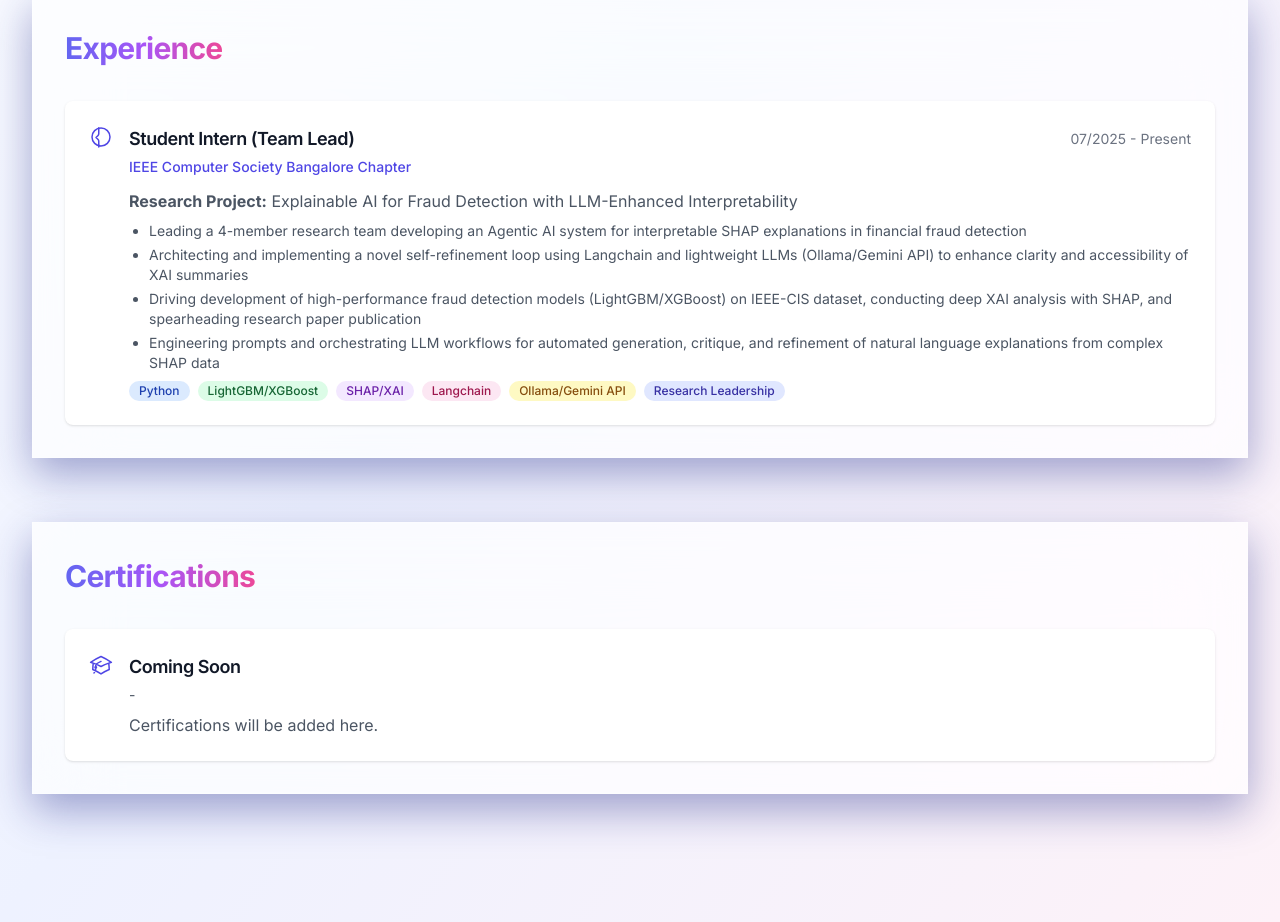
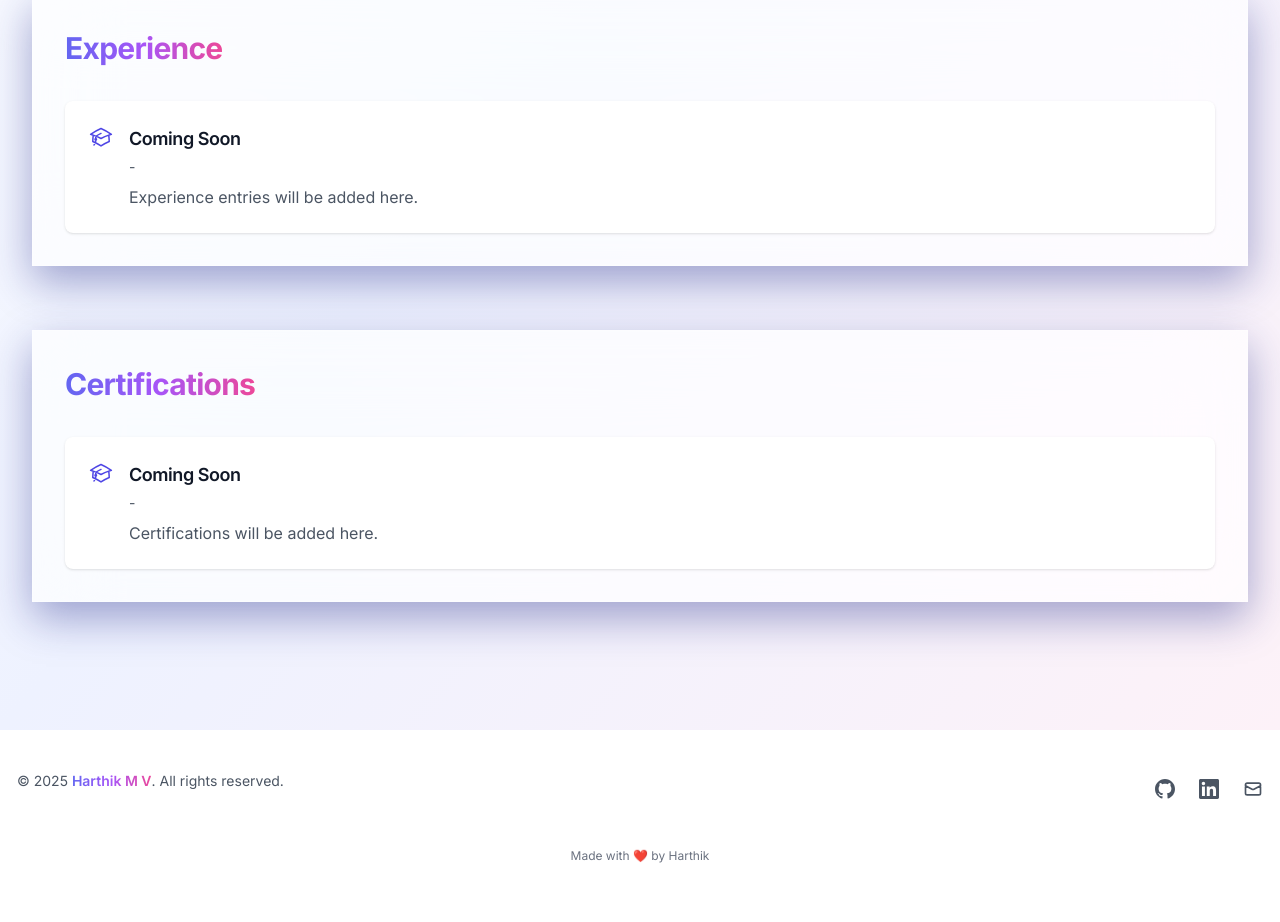
Before and after one commit to Harthik777/portfolio-website, a Next.js app: page /resume in a window 1280 px wide. Shown: the part 860-1782 px from the top of the page. After the commit the page ends 1757 px from the top, so only its background shows below. Built offline with nearby package versions, Linux system fonts and the light colour scheme.

Commit message:
Update portfolio: Remove fraud detection internship from resume and add new stock market volatility publication

```diff
--- a/src/app/projects/page.tsx
+++ b/src/app/projects/page.tsx
@@ -57,7 +57,7 @@ const projects = [
     title:
       'A Machine Learning Framework for Data-Scarce Regression using SMOGN with Joint Hyperparameter Optimization: A Case Study with Cricket Performance Prediction',
     description:
-      'Manuscript Draft Completed, Submitted for Review. This research focuses on applying SMOGN for data augmentation in regression tasks within data-scarce sports analytics, specifically cricket performance prediction, to enhance model accuracy and reliability.',
+      'Accepted for Presentation at IEEE TENCON 2025 (Malaysia, October 2025). This research focuses on applying SMOGN for data augmentation in regression tasks within data-scarce sports analytics, specifically cricket performance prediction, to enhance model accuracy and reliability.',
     tags: [
       'Publication',
       'SMOGN',
--- a/src/app/publications/page.tsx
+++ b/src/app/publications/page.tsx
@@ -1,6 +1,15 @@
 import Link from 'next/link';
 
 const publications = [
+  {
+    title:
+      'Performance Degradation of Machine Learning Models Under Market Volatility: An Inter-Day Stock Trend Comparison',
+    description:
+      'Investigated the performance degradation of machine learning models for stock trend prediction during periods of high market volatility, using inter-day data from 2015-2024. Evaluated and compared the performance of Long Short-Term Memory (LSTM), Dense Neural Networks (DNN), and Gradient Boosting Classifiers (GBC) on both stable and volatile stocks.',
+    status: 'Manuscript Completed and Submitted for Review at IEEE INDICON 2025',
+    link: 'https://drive.google.com/file/d/1PFSfZOt-o_5JtD59ij36Xl4SRr8nbL_6/view?usp=sharing',
+    date: '05/2025 - 08/2025',
+  },
   {
     title:
       'A Machine Learning Framework for Data-Scarce Regression using SMOGN with Joint Hyperparameter Optimization: A Case Study with Cricket Performance Prediction',
--- a/src/app/resume/page.tsx
+++ b/src/app/resume/page.tsx
@@ -92,53 +92,20 @@ export default function Resume() {
                         <path
                           strokeLinecap="round"
                           strokeLinejoin="round"
-                          d="M9.75 3.104v5.714a2.25 2.25 0 01-.659 1.591L7 12.5l2.091 2.091a2.25 2.25 0 01.659 1.591v5.714M21 12a9 9 0 11-18 0 9 9 0 0118 0z"
+                          d="M4.26 10.147a60.436 60.436 0 00-.491 6.347A48.627 48.627 0 0112 20.904a48.627 48.627 0 018.232-4.41 60.46 60.46 0 00-.491-6.347m-15.482 0a50.57 50.57 0 00-2.658-.813A59.905 59.905 0 0112 3.493a59.902 59.902 0 0110.399 5.84c-.896.248-1.783.52-2.658.814m-15.482 0A50.697 50.697 0 0112 13.489a50.702 50.702 0 017.74-3.342M6.75 15a.75.75 0 100-1.5.75.75 0 000 1.5zm0 0v-3.675A55.378 55.378 0 0112 8.443m-7.007 11.55A5.981 5.981 0 006.75 15.75v-1.5"
                         />
                       </svg>
                     </div>
-                    <div className="ml-4 flex-1">
-                      <div className="flex flex-col sm:flex-row sm:items-center sm:justify-between">
-                        <h4 className="text-lg font-semibold text-gray-900 dark:text-white">
-                          Student Intern (Team Lead)
-                        </h4>
-                        <span className="mt-1 text-sm text-gray-500 dark:text-gray-400 sm:mt-0">
-                          07/2025 - Present
-                        </span>
-                      </div>
-                      <p className="mt-1 text-sm font-medium text-indigo-600 dark:text-indigo-400">
-                        IEEE Computer Society Bangalore Chapter
+                    <div className="ml-4">
+                      <h4 className="text-lg font-semibold text-gray-900 dark:text-white">
+                        Coming Soon
+                      </h4>
+                      <p className="mt-1 text-sm text-gray-600 dark:text-gray-300">
+                        -
                       </p>
-                      <div className="mt-3 space-y-2">
-                        <p className="text-gray-600 dark:text-gray-300">
-                          <strong>Research Project:</strong> Explainable AI for Fraud Detection with LLM-Enhanced Interpretability
-                        </p>
-                        <ul className="list-disc space-y-1 pl-5 text-sm text-gray-600 dark:text-gray-300">
-                          <li>Leading a 4-member research team developing an Agentic AI system for interpretable SHAP explanations in financial fraud detection</li>
-                          <li>Architecting and implementing a novel self-refinement loop using Langchain and lightweight LLMs (Ollama/Gemini API) to enhance clarity and accessibility of XAI summaries</li>
-                          <li>Driving development of high-performance fraud detection models (LightGBM/XGBoost) on IEEE-CIS dataset, conducting deep XAI analysis with SHAP, and spearheading research paper publication</li>
-                          <li>Engineering prompts and orchestrating LLM workflows for automated generation, critique, and refinement of natural language explanations from complex SHAP data</li>
-                        </ul>
-                        <div className="mt-3 flex flex-wrap gap-2">
-                          <span className="inline-flex items-center rounded-full bg-blue-100 px-2.5 py-0.5 text-xs font-medium text-blue-800 dark:bg-blue-900/50 dark:text-blue-200">
-                            Python
-                          </span>
-                          <span className="inline-flex items-center rounded-full bg-green-100 px-2.5 py-0.5 text-xs font-medium text-green-800 dark:bg-green-900/50 dark:text-green-200">
-                            LightGBM/XGBoost
-                          </span>
-                          <span className="inline-flex items-center rounded-full bg-purple-100 px-2.5 py-0.5 text-xs font-medium text-purple-800 dark:bg-purple-900/50 dark:text-purple-200">
-                            SHAP/XAI
-                          </span>
-                          <span className="inline-flex items-center rounded-full bg-pink-100 px-2.5 py-0.5 text-xs font-medium text-pink-800 dark:bg-pink-900/50 dark:text-pink-200">
-                            Langchain
-                          </span>
-                          <span className="inline-flex items-center rounded-full bg-yellow-100 px-2.5 py-0.5 text-xs font-medium text-yellow-800 dark:bg-yellow-900/50 dark:text-yellow-200">
-                            Ollama/Gemini API
-                          </span>
-                          <span className="inline-flex items-center rounded-full bg-indigo-100 px-2.5 py-0.5 text-xs font-medium text-indigo-800 dark:bg-indigo-900/50 dark:text-indigo-200">
-                            Research Leadership
-                          </span>
-                        </div>
-                      </div>
+                      <p className="mt-2 text-gray-600 dark:text-gray-300">
+                        Experience entries will be added here.
+                      </p>
                     </div>
                   </div>
                 </div>
```
